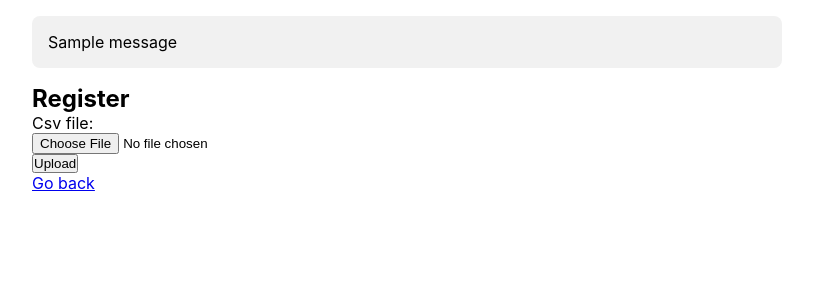
After one commit to isgrove/accretion, a Django app: page /account/portfolio/ in a window 1280 px wide. The commit adds this page. Shown: the top 300 px of the page, without its empty margins (233-1046 px from the left). Run offline with Django 3.2, Linux system fonts and the light colour scheme; tables that the repository leaves empty hold one stand-in row (values such as "Sample post"); one stand-in notice (Sample message) is shown.

Commit message:
Added portfolio .csv data uploading and saving

```diff
--- a/accretion/accretion/settings.py
+++ b/accretion/accretion/settings.py
@@ -137,3 +137,6 @@ DEFAULT_AUTO_FIELD = 'django.db.models.BigAutoField'
 
 LOGIN_REDIRECT_URL = '/'
 LOGOUT_REDIRECT_URL = '/'
+
+MEDIA_URL = '/media/'
+MEDIA_ROOT = os.path.join(BASE_DIR, 'media')
--- a/accretion/accretion/templates/base.html
+++ b/accretion/accretion/templates/base.html
@@ -13,6 +13,13 @@
 
 <body>
     <div class="container">
+        {% if messages %}
+            {% for message in messages%}
+                <div class="django-message">
+                    {{ message }}
+                </div>
+            {% endfor %}
+        {% endif %}
         {% block content %}
         {% endblock %}
     </div>
--- a/accretion/accretion/urls.py
+++ b/accretion/accretion/urls.py
@@ -24,4 +24,4 @@ urlpatterns = [
     path('admin/', admin.site.urls),
     path('', TemplateView.as_view(template_name='home.html'), name='home'),
     path('', include(app_urls, namespace="app")),
-] + static(settings.STATIC_URL, document_root=settings.STATIC_ROOT)
+] + static(settings.STATIC_URL, document_root=settings.STATIC_ROOT) + static(settings.MEDIA_URL, document_root=settings.MEDIA_ROOT)
--- a/accretion/app/forms.py
+++ b/accretion/app/forms.py
@@ -1,6 +1,11 @@
 from django.contrib.auth.forms import UserCreationForm
+from django import forms
 
 
 class CustomUserCreationForm(UserCreationForm):
     class Meta(UserCreationForm.Meta):
         fields = UserCreationForm.Meta.fields + ("email",)
+
+
+class PortfolioDataForm(forms.Form):
+    csv_file = forms.FileField()
--- /dev/null
+++ b/accretion/app/templates/app/upload.html
@@ -0,0 +1,14 @@
+{% extends 'base.html' %}
+
+{% block content %}
+<h2>Register</h2>
+
+<form method="post" enctype="multipart/form-data">
+    {% csrf_token %}
+    {{ form }}
+    <input type="submit" value="Upload">
+</form>
+<p>
+    <a href="{% url 'home' %}">Go back</a>
+</p>
+{% endblock %}
--- a/accretion/app/urls.py
+++ b/accretion/app/urls.py
@@ -1,10 +1,10 @@
 from django.conf.urls import url, include
-from .views import signup
-
+from .views import signup, upload_portfolio_data
 
 app_name = "app"
 
 urlpatterns = [
     url("", include("django.contrib.auth.urls")),
     url("signup/", signup, name="signup"),
+    url("account/portfolio/", upload_portfolio_data, name="upload")
 ]
--- a/accretion/app/views.py
+++ b/accretion/app/views.py
@@ -1,7 +1,9 @@
+from django.contrib import messages
 from django.contrib.auth import login
+from django.core.files.storage import default_storage
 from django.shortcuts import redirect, render
 from django.urls import reverse
-from .forms import CustomUserCreationForm
+from .forms import CustomUserCreationForm, PortfolioDataForm
 
 
 def signup(request):
@@ -16,3 +18,16 @@ def signup(request):
             user = form.save()
             login(request, user)
             return redirect(reverse("/"))
+
+
+def upload_portfolio_data(request):
+    if request.method == 'POST':
+        form = PortfolioDataForm(request.POST, request.FILES)
+        if form.is_valid():
+            new_file = request.FILES['csv_file']
+            file_name = default_storage.save(new_file.name, new_file)
+            messages.add_message(request, messages.SUCCESS, "You have successfully uploaded your portfolio data.")
+            return redirect("/")
+    else:
+        form = PortfolioDataForm()
+    return render(request, 'app/upload.html', {'form': form})
--- a/accretion/static/css/main.css
+++ b/accretion/static/css/main.css
@@ -20,3 +20,11 @@ label, input {
 span.helptext {
     display: none;
 }
+
+.django-message {
+    color: #000;
+    background: #f1f1f1;
+    padding: 1em;
+    margin: 16px 0;
+    border-radius: 8px;
+}
```
Also changed, not shown: 1 other file.
